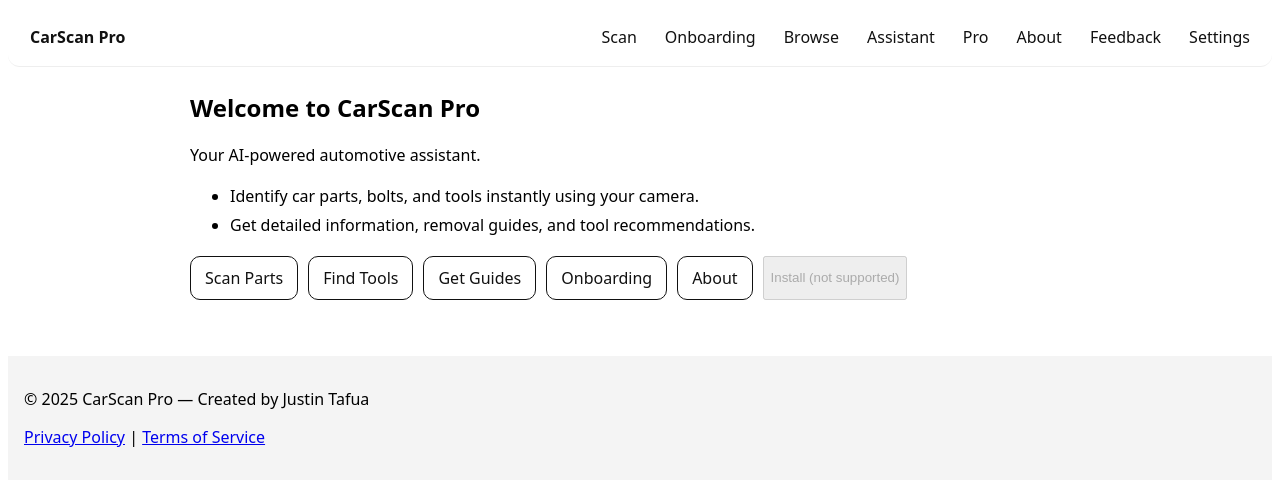
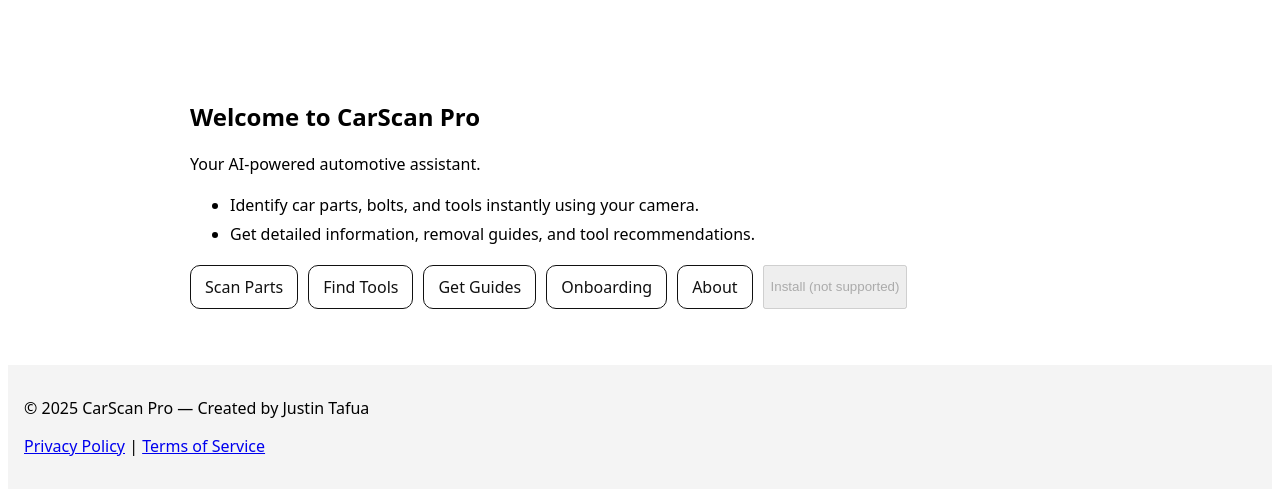
Before and after one commit to JustinTafua/CarScanProV11., a Next.js app: page / in a window 1280 px wide. Shown: the top 494 px of the page. Built offline with nearby package versions, Linux system fonts and the light colour scheme.

Commit message:
Update Navbar.jsx

```diff
--- a/src/components/Navbar.jsx
+++ b/src/components/Navbar.jsx
@@ -1,30 +1,18 @@
-// src/components/Navbar.jsx
-export default function Navbar() {
-  const linkStyle = { textDecoration: 'none', padding: '6px 10px', color: '#111' };
-
-  return (
-    <nav
-      style={{
-        display: 'flex',
-        justifyContent: 'space-between',
-        padding: '12px',
-        borderBottom: '1px solid #eee',
-        background: '#fff',
-        borderRadius: 12
-      }}
-      aria-label="Main navigation"
-    >
-      <a href="/" style={{ ...linkStyle, fontWeight: 700 }}>CarScan Pro</a>
-
-      <div style={{ display: 'flex', gap: 8, flexWrap: 'wrap' }}>
-        <a style={linkStyle} href="/scan">Scan</a>
-        <a style={linkStyle} href="/onboarding">Onboarding</a>
-        <a style={linkStyle} href="/browse">Browse</a>
-        <a style={linkStyle} href="/assistant">Assistant</a>
-        <a style={linkStyle} href="/pricing">Pro</a>
-        <a style={linkStyle} href="/about">About</a>
-        <a style={linkStyle} href="/feedback">Feedback</a>
-        <a style={linkStyle} href="/settings">Settings</a>
+export default function Navbar(){
+  const link={textDecoration:'none',padding:'6px 10px',color:'#fff',fontWeight:600};
+  const bar ={display:'flex',justifyContent:'space-between',padding:'16px',gap:12};
+  return(
+    <nav style={bar} aria-label="Main navigation">
+      <a href="/" style={{...link,fontSize:18}}>CarScan Pro</a>
+      <div style={{display:'flex',gap:8,flexWrap:'wrap'}}>
+        <a style={link} href="/">Home</a>
+        <a style={link} href="/scan">Scan</a>
+        <a style={link} href="/guides">Guides</a>       {/* ✅ replaces /browse */}
+        <a style={link} href="/tutorial">Tutorial</a>   {/* ✅ replaces /onboarding */}
+        <a style={link} href="/pricing">Pricing</a>
+        <a style={link} href="/assistant">Assistant</a>
+        <a style={link} href="/settings">Settings</a>
+        <a style={link} href="/about">About</a>
       </div>
     </nav>
   );
```
